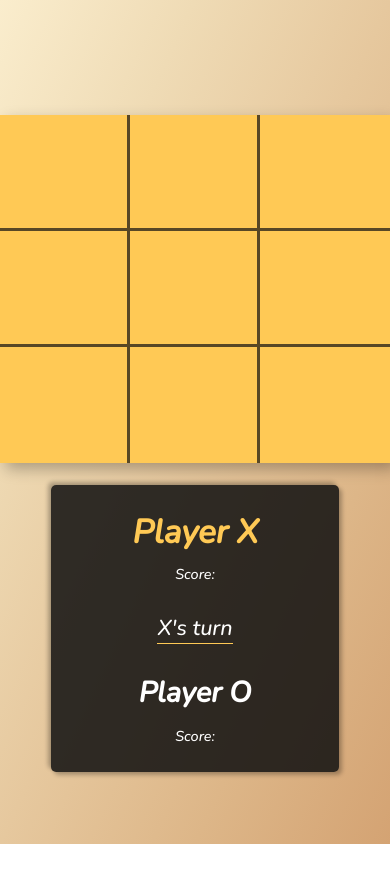
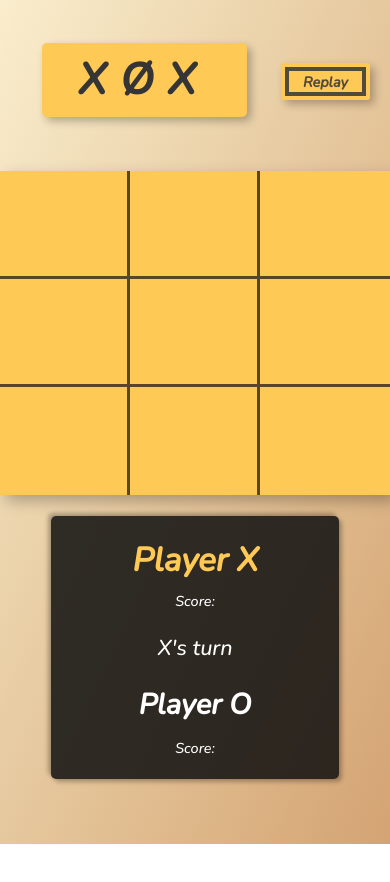
Before and after one commit to KadirKarabacak/xox, a React (Create React App) app: page / in a window 390 px wide. Shown: the top 882 px of the page. Before the commit the page ends 844 px from the top, so only its background shows below. Built offline with nearby package versions, Linux system fonts and the light colour scheme.

Commit message:
Placement and winner status - class added. Reset button implemented

```diff
--- a/src/App.js
+++ b/src/App.js
@@ -1,15 +1,14 @@
 import { useState } from "react";
 import "./index.css";
-
 // LAYOUT
-export default function App() {
-  return (
-    <div className="app">
-      <Header />
-      <GridContainer />
-    </div>
-  );
-}
+// export default function App() {
+//   return (
+//     // <div className="app">
+//     //   <Header />
+//     //   <GridContainer />
+//     // </div>
+//   );
+// }
 
 // Header
 function Header() {
@@ -17,7 +16,7 @@ function Header() {
 }
 
 // Grid container
-function GridContainer() {
+export default function App() {
   // [null, null, null, null, null, null, null, null, null]
   const [squares, setSquares] = useState(Array(9).fill(null));
   const [player, setPlayer] = useState(true);
@@ -65,7 +64,8 @@ function GridContainer() {
         squares[a] === squares[b] &&
         squares[a] === squares[c]
       ) {
-        console.log(a, b, c);
+        //: To do scores
+
         // Return X or O by equality.
         return squares[a];
       }
@@ -89,13 +89,24 @@ function GridContainer() {
     }
   }
 
+  function handleReset() {
+    setSquares(Array(9).fill(null));
+    setPlayer(true);
+  }
+
   return (
+    <div className="app">
+      <div className="header-replay">
+        <Header />
+        <Replay onReset={handleReset} />
+      </div>
       <div className="game-container">
         <div className="grid-container">
           {/* Creates 9 buttons also "values" equals "nums" */}
           {nums.map((num) => {
             return (
               <GridCells
+                winner={winner}
                 onSquareClick={() => handleClick(num)}
                 value={squares[num]}
                 key={num}
@@ -106,15 +117,19 @@ function GridContainer() {
         {/* Change the content */}
         <Players status={status} player={player} />
       </div>
+    </div>
   );
 }
 
 // Buttons
-function GridCells({ value, onSquareClick }) {
+function GridCells({ value, onSquareClick, winner }) {
+  const winnerClass = "grid-cell-winner";
   return (
     <button
       onClick={onSquareClick}
-      className={`grid-cell ${value ? "grid-cell-blocked" : ""}`}
+      className={`grid-cell ${value === winner && winner ? winnerClass : ""} ${
+        value ? "grid-cell-blocked" : ""
+      }`}
     >
       {value}
     </button>
@@ -146,6 +161,10 @@ function Players({ status }) {
   );
 }
 
-// function Replay() {
-//   return <button className="replay-button">Replay</button>;
-// }
+function Replay({ onReset }) {
+  return (
+    <button onClick={onReset} type="reset" className="replay-button">
+      Replay
+    </button>
+  );
+}
--- a/src/index.css
+++ b/src/index.css
@@ -88,7 +88,7 @@ html {
   .app {
     justify-content: flex-start;
     padding-bottom: 0;
-    padding-top: 6rem;
+    padding-top: 4rem;
   }
 }
 
@@ -106,15 +106,44 @@ html {
   box-shadow: 4px 4px 8px #00000046;
   letter-spacing: 15px;
   font-weight: bold;
+  margin-left: 14rem;
 }
 @media only screen and (max-width: 100em) {
   .header {
     margin-bottom: 2.5rem;
   }
 }
+
+/* 850px */
+@media only screen and (max-width: 53.12em) {
+  .header {
+    margin-left: 10rem;
+    font-size: 4rem;
+  }
+}
+
 @media only screen and (max-width: 28.12em) {
   .header {
-    display: none;
+    font-size: 6rem;
+    margin-left: 3rem;
+  }
+}
+@media only screen and (max-width: 23.75em) {
+  .header {
+    font-size: 4rem;
+  }
+}
+
+.header-replay {
+  width: 100%;
+  display: flex;
+  justify-content: space-evenly;
+  align-items: center;
+  padding: 0 40rem;
+}
+@media only screen and (max-width: 53.12em) {
+  .header-replay {
+    padding: 0;
   }
 }
 
@@ -131,7 +160,7 @@ html {
   .game-container {
     width: 100dvw;
     height: 100dvh;
-    padding: 10rem 0;
+    padding: 5rem 0 15rem 0;
   }
 }
 
@@ -221,14 +250,34 @@ html {
 }
 
 .grid-cell-blocked {
-  background-color: rgba(255, 201, 85, 0.3);
+  background-color: #dda15e;
+}
+
+.grid-cell-winner {
+  transform: translateY(-8px);
+  background-color: #606c38;
+  animation: winnerAnimation 1.5s infinite;
+  backface-visibility: hidden;
+  color: white;
+}
+
+@keyframes winnerAnimation {
+  0% {
+    transform: translateY(-3px);
+  }
+  50% {
+    transform: translateY(-6px);
+  }
+  100% {
+    transform: translateY(-3px);
+  }
 }
 
 .grid-cell:hover {
   border: none;
   background-color: beige;
   cursor: pointer;
-  transform: translateY(-8px);
+  transform: translateY(-6px);
   filter: drop-shadow(0 3px 6px rgba(0, 0, 0, 0.8));
 }
 
@@ -270,7 +319,6 @@ html {
 
 .player-turn {
   font-size: 3rem;
-  border-bottom: 1px solid rgb(255, 201, 85);
 }
 
 .active {
@@ -278,3 +326,40 @@ html {
   scale: 1.15;
   transform: translateY(3px);
 }
+
+.replay-button {
+  background-color: rgb(255, 201, 85);
+  border: none;
+  padding: 1.5rem 4rem;
+  box-shadow: 4px 4px 8px #00000046;
+  cursor: pointer;
+  outline-offset: -8px;
+  outline: 4px solid rgb(53 53 53 / 85%);
+  font-size: 4rem;
+  font-family: "Nunito", sans-serif;
+  font-weight: bold;
+  color: rgb(53 53 53 / 85%);
+  transition: all 0.3s;
+  border-radius: 3px;
+  margin-left: 2rem;
+}
+
+/* 850px */
+@media only screen and (max-width: 53.12em) {
+  .replay-button {
+    font-size: 2rem;
+    padding: 1.2rem 3rem;
+  }
+}
+
+.replay-button:hover {
+  color: rgb(53 53 53);
+  outline: 4px solid rgb(53 53 53);
+  transform: translateY(-2px);
+  box-shadow: 4px 8px 8px #00000046;
+}
+
+.replay-button:active {
+  box-shadow: 4px 4px 8px #00000046;
+  transform: translateY(0);
+}
```
Lines whose indentation alone changed are shown as unchanged.
